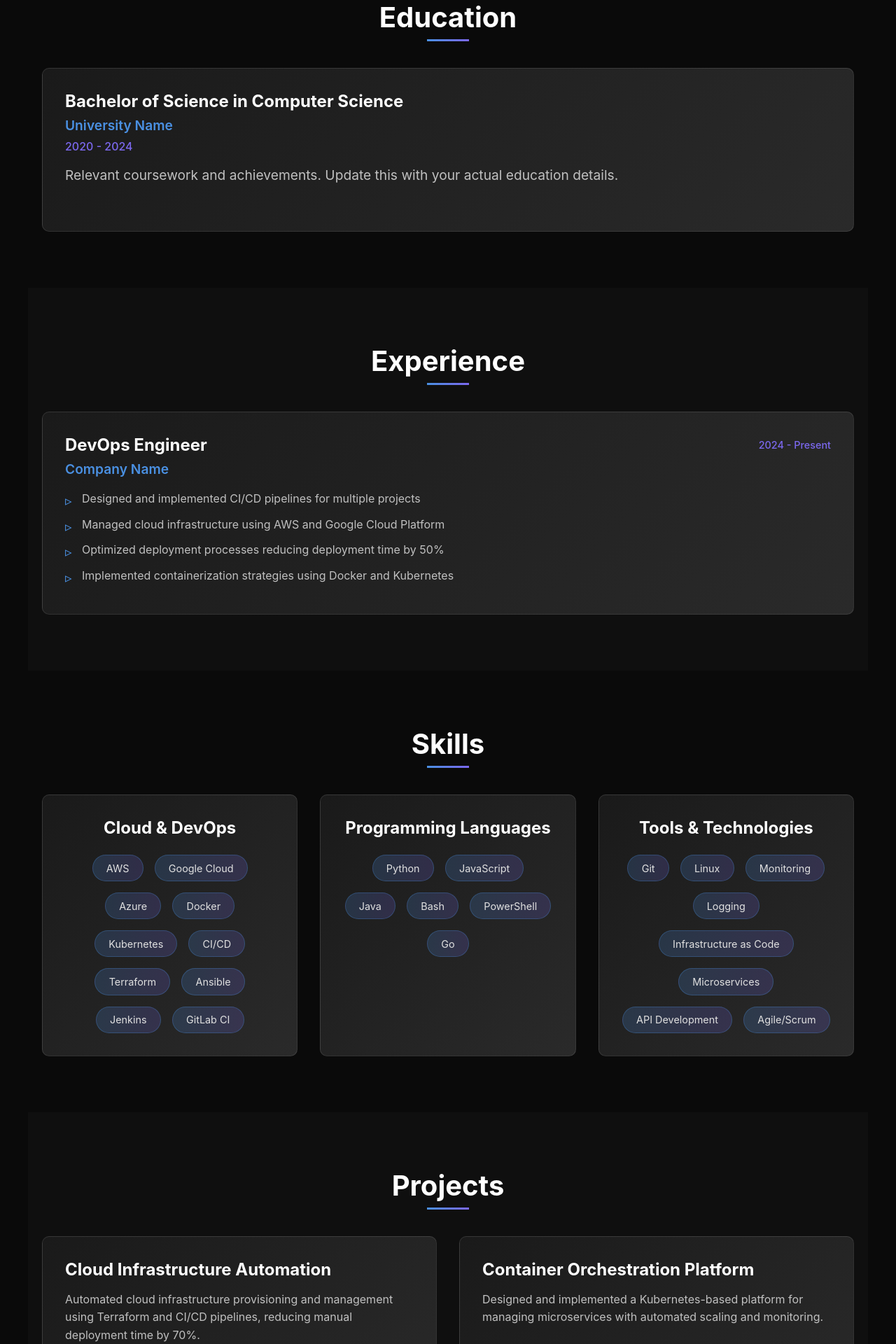
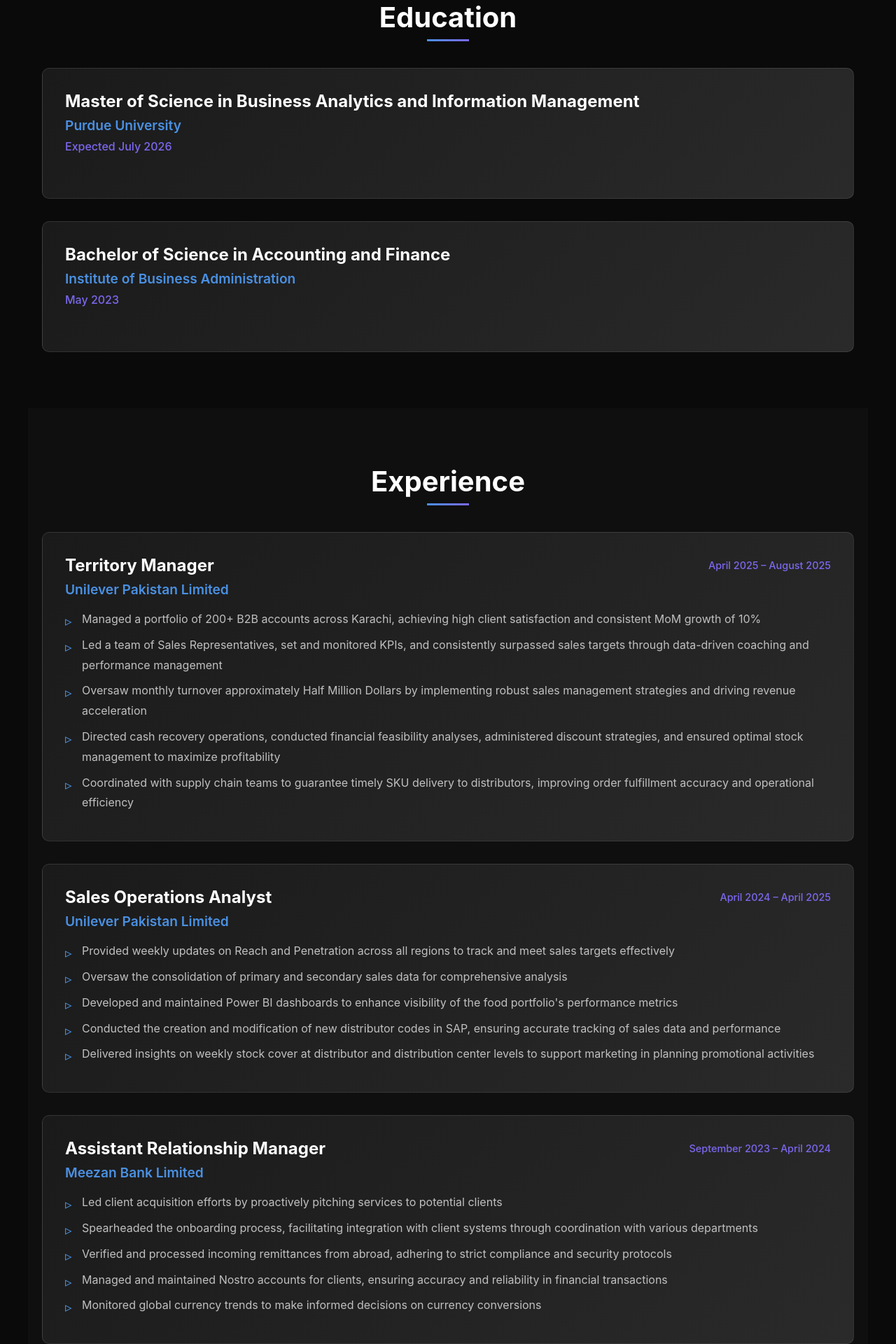
Before and after one commit to haseebali1101/Portfolio, a React (Create React App) app: page / in a window 1280 px wide. Shown: the part 880-2800 px from the top of the page at 70% size. Built offline with nearby package versions, Linux system fonts and the light colour scheme.

Commit message:
Update portfolioData.js

```diff
--- a/src/data/portfolioData.js
+++ b/src/data/portfolioData.js
@@ -1,61 +1,141 @@
 // Portfolio Data Configuration
 // Update this file with your information from your resume
+
+// Portfolio Data Configuration
+// Updated with Haseeb Ali's information from resume
 
 export const portfolioData = {
   personal: {
     name: "Haseeb Ali",
-    title: "DevOps Engineer & Software Developer",
-    description: "Passionate about building scalable solutions and automating infrastructure. Experienced in cloud technologies, containerization, and continuous integration/deployment pipelines.",
-    email: "haseebali1102@gmail.com",
+    title: "Business Analytics & Operations Specialist",
+    description: "Graduate student in Business Analytics and Information Management with a proven track record as a sales and operations specialist, leveraging data-driven analysis and strategic insights to manage large portfolios, drive market expansion, plan demand, and deliver actionable business solutions.",
+    email: "ali354@purdue.edu",
+    phone: "765-543-4869",
+    location: "West Lafayette, IN",
     linkedin: "https://www.linkedin.com/in/haseebali2/",
     github: "https://github.com/haseebali1101"
   },
+
   education: [
     {
-      degree: "Bachelor of Science in Computer Science",
-      university: "University Name",
-      year: "2020 - 2024",
-      description: "Relevant coursework and achievements. Update this with your actual education details."
-    }
-  ],
-  experience: [
+      degree: "Master of Science in Business Analytics and Information Management",
+      university: "Purdue University",
+      school: "Daniels School of Business",
+      location: "West Lafayette, IN",
+      year: "Expected July 2026",
+      honors: [
+        "Recipient of Purdue Graduate Scholarship"
+      ]
+    },
     {
-      title: "DevOps Engineer",
-      company: "Company Name",
-      period: "2024 - Present",
-      description: [
-        "Designed and implemented CI/CD pipelines for multiple projects",
-        "Managed cloud infrastructure using AWS and Google Cloud Platform",
-        "Optimized deployment processes reducing deployment time by 50%",
-        "Implemented containerization strategies using Docker and Kubernetes"
+      degree: "Bachelor of Science in Accounting and Finance",
+      university: "Institute of Business Administration",
+      location: "Karachi, Pakistan",
+      year: "May 2023",
+      honors: [
+        "Dean's Honor List Fall 2020",
+        "Sindh Educational Endowment Scholarship Recipient"
       ]
     }
   ],
+
+  experience: [
+    {
+      title: "Territory Manager",
+      company: "Unilever Pakistan Limited",
+      location: "Karachi, Pakistan",
+      period: "April 2025 – August 2025",
+      description: [
+        "Managed a portfolio of 200+ B2B accounts across Karachi, achieving high client satisfaction and consistent MoM growth of 10%",
+        "Led a team of Sales Representatives, set and monitored KPIs, and consistently surpassed sales targets through data-driven coaching and performance management",
+        "Oversaw monthly turnover approximately Half Million Dollars by implementing robust sales management strategies and driving revenue acceleration",
+        "Directed cash recovery operations, conducted financial feasibility analyses, administered discount strategies, and ensured optimal stock management to maximize profitability",
+        "Coordinated with supply chain teams to guarantee timely SKU delivery to distributors, improving order fulfillment accuracy and operational efficiency"
+      ]
+    },
+    {
+      title: "Sales Operations Analyst",
+      company: "Unilever Pakistan Limited",
+      location: "Karachi, Pakistan",
+      period: "April 2024 – April 2025",
+      description: [
+        "Provided weekly updates on Reach and Penetration across all regions to track and meet sales targets effectively",
+        "Oversaw the consolidation of primary and secondary sales data for comprehensive analysis",
+        "Developed and maintained Power BI dashboards to enhance visibility of the food portfolio's performance metrics",
+        "Conducted the creation and modification of new distributor codes in SAP, ensuring accurate tracking of sales data and performance",
+        "Delivered insights on weekly stock cover at distributor and distribution center levels to support marketing in planning promotional activities"
+      ]
+    },
+    {
+      title: "Assistant Relationship Manager",
+      company: "Meezan Bank Limited",
+      department: "Treasury and International Banking",
+      location: "Karachi, Pakistan",
+      period: "September 2023 – April 2024",
+      description: [
+        "Led client acquisition efforts by proactively pitching services to potential clients",
+        "Spearheaded the onboarding process, facilitating integration with client systems through coordination with various departments",
+        "Verified and processed incoming remittances from abroad, adhering to strict compliance and security protocols",
+        "Managed and maintained Nostro accounts for clients, ensuring accuracy and reliability in financial transactions",
+        "Monitored global currency trends to make informed decisions on currency conversions"
+      ]
+    }
+  ],
+
   skills: {
-    "Cloud & DevOps": [
-      "AWS", "Google Cloud", "Azure", "Docker", "Kubernetes",
-      "CI/CD", "Terraform", "Ansible", "Jenkins", "GitLab CI"
+    "Analytics & BI Tools": [
+      "Power BI", "SAP", "SPSS", "MS Excel VBA", "Data Analysis"
     ],
-    "Programming Languages": [
-      "Python", "JavaScript", "Java", "Bash", "PowerShell", "Go"
+    "Programming & Technical": [
+      "Python", "SQL", "Financial Modeling", "Investment Analysis"
     ],
-    "Tools & Technologies": [
-      "Git", "Linux", "Monitoring", "Logging", "Infrastructure as Code",
-      "Microservices", "API Development", "Agile/Scrum"
+    "Business & Operations": [
+      "Sales Operations", "Supply Chain Management", "Financial Analysis",
+      "KPI Management", "Performance Analytics", "Demand Planning",
+      "Client Relationship Management", "Cash Flow Management"
+    ],
+    "Certifications": [
+      "Excel Skills for Business - Macquarie University",
+      "Introduction to Financial Markets - Indian School of Business",
+      "The Language and Tools for Financial Analysis - The University of Melbourne",
+      "Financial Modelling and Investment Analysis"
     ]
   },
+
   projects: [
     {
-      title: "Cloud Infrastructure Automation",
-      description: "Automated cloud infrastructure provisioning and management using Terraform and CI/CD pipelines, reducing manual deployment time by 70%.",
-      technologies: ["Terraform", "AWS", "Jenkins", "Docker"],
-      link: "#"
+      title: "Power BI Sales Dashboard Development",
+      description: "Developed comprehensive Power BI dashboards to track food portfolio performance metrics, enabling data-driven decision making across regional sales teams and improving visibility into key performance indicators.",
+      technologies: ["Power BI", "SAP", "Data Visualization", "Sales Analytics"],
+      impact: "Enhanced visibility and streamlined reporting processes for leadership"
     },
     {
-      title: "Container Orchestration Platform",
-      description: "Designed and implemented a Kubernetes-based platform for managing microservices with automated scaling and monitoring.",
-      technologies: ["Kubernetes", "Docker", "Prometheus", "Grafana"],
-      link: "#"
+      title: "Portfolio Management & Growth Strategy",
+      description: "Managed 200+ B2B accounts achieving consistent 10% month-over-month growth through strategic account management, KPI tracking, and data-driven sales coaching methodologies.",
+      technologies: ["CRM", "Sales Analytics", "Performance Management", "KPI Tracking"],
+      impact: "$500K+ monthly turnover with double-digit growth rates"
+    },
+    {
+      title: "SAP Sales Data Integration",
+      description: "Created and modified distributor codes in SAP system to ensure accurate tracking of sales data and performance across multiple distribution channels, improving data accuracy and operational efficiency.",
+      technologies: ["SAP", "Data Management", "Process Optimization"],
+      impact: "Improved data accuracy and sales tracking efficiency"
+    },
+    {
+      title: "Supply Chain Coordination System",
+      description: "Coordinated with supply chain teams to optimize SKU delivery timing and improve order fulfillment accuracy, resulting in enhanced operational efficiency and customer satisfaction.",
+      technologies: ["Supply Chain Management", "Inventory Management", "Operations Analytics"],
+      impact: "Improved order fulfillment accuracy and delivery efficiency"
     }
-  ]
+  ],
+
+  interests: [
+    "Cricket (Team Captain, IBA Sophomore Cricket Team)",
+    "Workouts & Fitness",
+    "Paddle Tennis",
+    "Anime",
+    "Gaming (CS2)"
+  ],
+
+  careerObjective: "Currently seeking an internship to apply advanced analytics expertise, contribute to cross-functional teams, and further develop operational leadership skills for future business success."
 };
```
